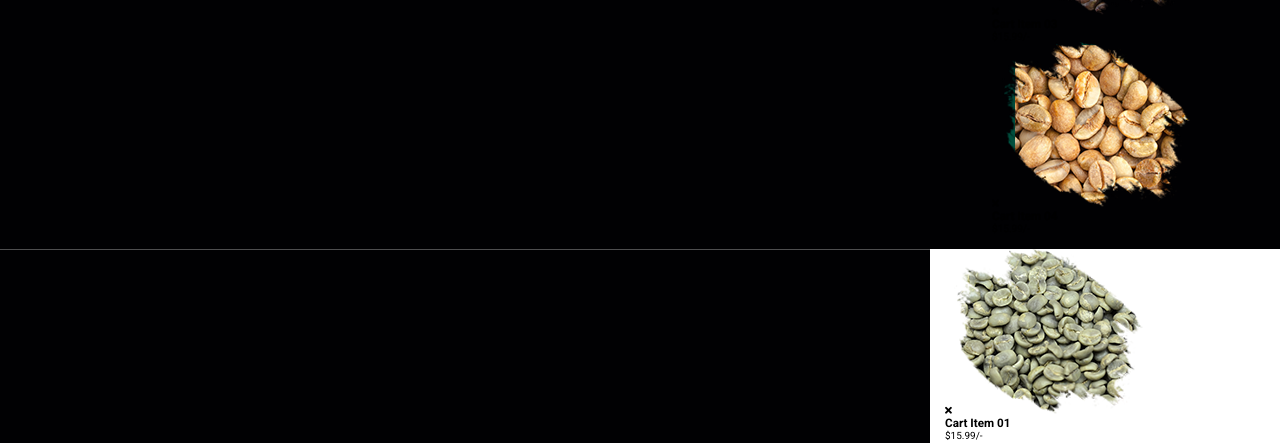
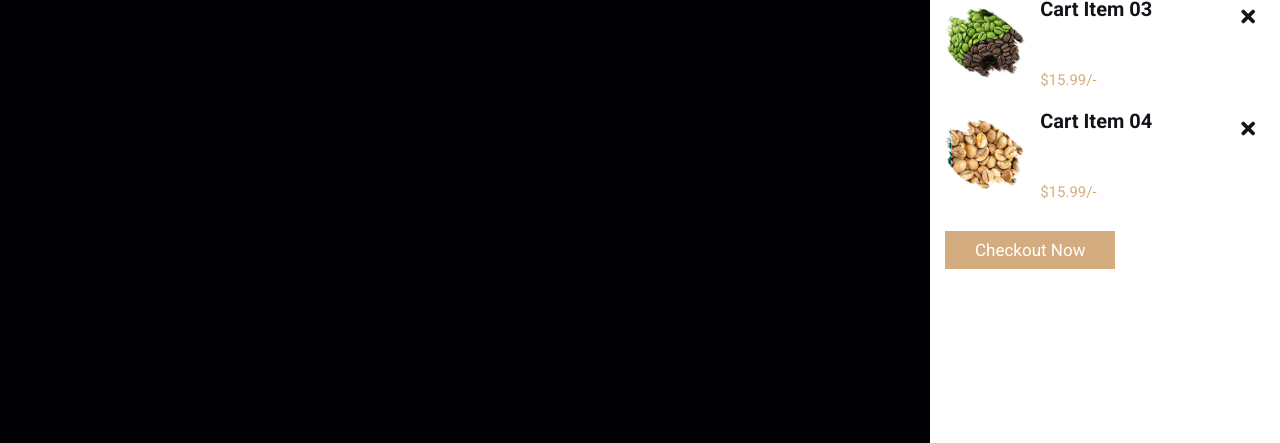
Before and after one commit to RaimundoJSoares/Coffe_Shop, a plain HTML site: page index.html in a window 1280 px wide. Shown: the part 357-800 px from the top of the page. Drawn offline with Linux system fonts and the light colour scheme; files whose address does not match are found by name.

Commit message:
criando a home

```diff
--- a/index.html
+++ b/index.html
@@ -1,18 +1,21 @@
 <!DOCTYPE html>
 <html lang="en">
   <head>
-  <meta charset="UTF-8">
-  <meta http-equiv="X-UA-Compatible" content="IE=edge">
-  <meta name="viewport" content="width=device-width, initial-scale=1.0">
+    <meta charset="UTF-8" />
+    <meta http-equiv="X-UA-Compatible" content="IE=edge" />
+    <meta name="viewport" content="width=device-width, initial-scale=1.0" />
     <title>Coffe Shop</title>
 
-  <link rel="stylesheet" href="https://cdnjs.cloudflare.com/ajax/libs/font-awesome/5.15.4/css/all.min.css">
-  <link rel="stylesheet" href="style.css">
+    <link
+      rel="stylesheet"
+      href="https://cdnjs.cloudflare.com/ajax/libs/font-awesome/5.15.4/css/all.min.css"
+    />
+    <link rel="stylesheet" href="style.css" />
   </head>
   <body>
     <header class="header">
       <a href="#" alt="logo">
-      <img src="images/logo.png" alt="logo">
+        <img src="images/logo.png" alt="logo" />
       </a>
 
       <nav class="navbar">
@@ -31,30 +34,30 @@
       </div>
 
       <div class="search-form">
-      <input type="search" id="search-box" placeholder="search here...">
+        <input type="search" id="search-box" placeholder="search here..." />
         <label for="search-box" class="fas fa-search"></label>
       </div>
 
       <div class="cart-items-container">
         <div class="cart-item">
           <span class="fas fa-times"></span>
-        <img src="images/cart-item-1.png" alt="">
+          <img src="images/cart-item-1.png" alt="" />
           <div class="content">
             <h3>cart item 01</h3>
             <div class="price">$15.99/-</div>
           </div>
         </div>
-    </div>
         <div class="cart-item">
           <span class="fas fa-times"></span>
-      <img src="images/cart-item-2.png" alt="">
+          <img src="images/cart-item-2.png" alt="" />
           <div class="content">
             <h3>cart item 02</h3>
             <div class="price">$15.99/-</div>
           </div>
+        </div>
         <div class="cart-item">
           <span class="fas fa-times"></span>
-        <img src="images/cart-item-3.png" alt="">
+          <img src="images/cart-item-3.png" alt="" />
           <div class="content">
             <h3>cart item 03</h3>
             <div class="price">$15.99/-</div>
@@ -62,16 +65,16 @@
         </div>
         <div class="cart-item">
           <span class="fas fa-times"></span>
-        <img src="images/cart-item-4.png" alt="">
+          <img src="images/cart-item-4.png" alt="" />
           <div class="content">
             <h3>cart item 04</h3>
             <div class="price">$15.99/-</div>
           </div>
         </div>
+        <a href="#" class="btn" alt="">checkout now</a>
       </div>
     </header>
 
     <script src="js/script.js"></script>
-
   </body>
 </html>
--- a/style.css
+++ b/style.css
@@ -9,7 +9,7 @@
 }
 
 *{
-  font-family: 'Roboto', sans-serif;
+  font-family: "Roboto", sans-serif;
   margin: 0;
   padding: 0;
   box-sizing: border-box;
@@ -18,7 +18,7 @@
 
   text-decoration: none;
   text-transform: capitalize;
-  transition: 2s linear;
+  transition: 0.2s linear;
 }
 
 html {
@@ -44,6 +44,18 @@ html::-webkit-scrollbar-thumb {
 
 body {
   background: var(--bg);
+}
+.btn{
+  margin-top: 1rem;
+  display: inline-block;
+  padding: .9rem 3rem;
+  font-size: 1.7rem;
+  color: #FFF;
+  background: var(--main-color);
+  cursor: pointer;
+}
+.btn:hover{
+  letter-spacing: .2rem;
 }
 
 .header {
@@ -129,3 +141,38 @@ body {
   background: #fff;
   padding: 0 1.5rem;
 }
+.header .cart-items-container .cart-item{
+  position:relative;
+  margin: 2rem 0;
+  display: flex;
+  align-items: center;
+  gap:1.5rem;
+}
+
+.header .cart-items-container .cart-item .fa-times{
+  position: absolute;
+  top: 1rem;
+  right: 1rem;
+  font-size: 2rem;
+  cursor: pointer;
+  color: var(--black);
+}
+
+.header .cart-items-container .cart-item .fa-times:hover {
+  color: var(--main-color);
+}
+.header .cart-items-container .cart-item img {
+  height: 7rem;
+}
+
+.header .cart-items-container .cart-item .content h3{
+  font-size: 2rem;
+  color: var(--black);
+  padding-bottom: 5rem;
+}
+
+.header .cart-items-container .cart-item .content .price{
+  /*margin-top: -4.5rem;*/
+  font-size: 1.5rem;
+  color: var(--main-color);
+}
```
Lines whose indentation alone changed are shown as unchanged.
